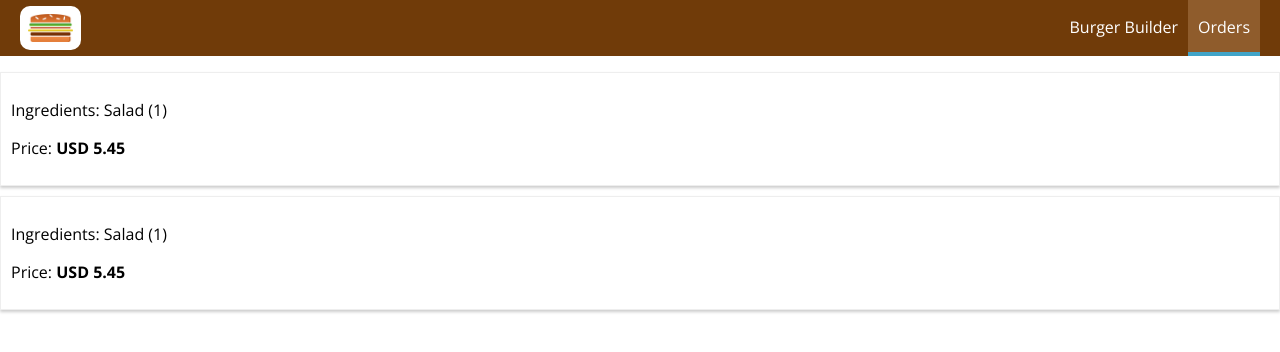
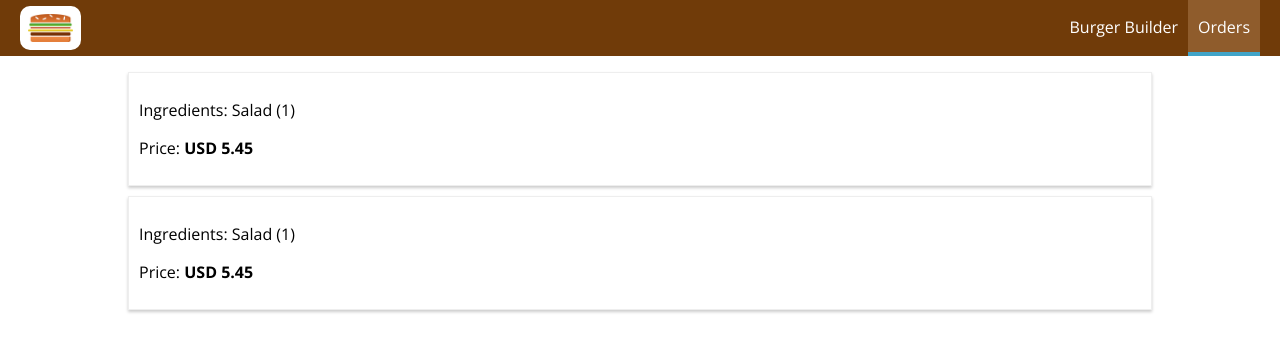
Before and after one commit to kacperkapusciak/Burger-App-React, a React (Create React App) app: page /orders in a window 1280 px wide. Shown: the top 352 px of the page. Built offline with nearby package versions, Linux system fonts and the light colour scheme.

Commit message:
CSS adjustment

```diff
--- a/src/components/Order/Order.js
+++ b/src/components/Order/Order.js
@@ -9,11 +9,11 @@ const order = props => (
 );
 
 const StyledOrder = styled.div`
-  width: 100%;
+  width: 80%;
   border: 1px solid #eee;
   box-shadow: 0 2px 3px #ccc;
   padding: 10px;
-  margin: 10px 0;
+  margin: 10px auto;
   box-sizing: border-box;
 `;
 export default order;
```
